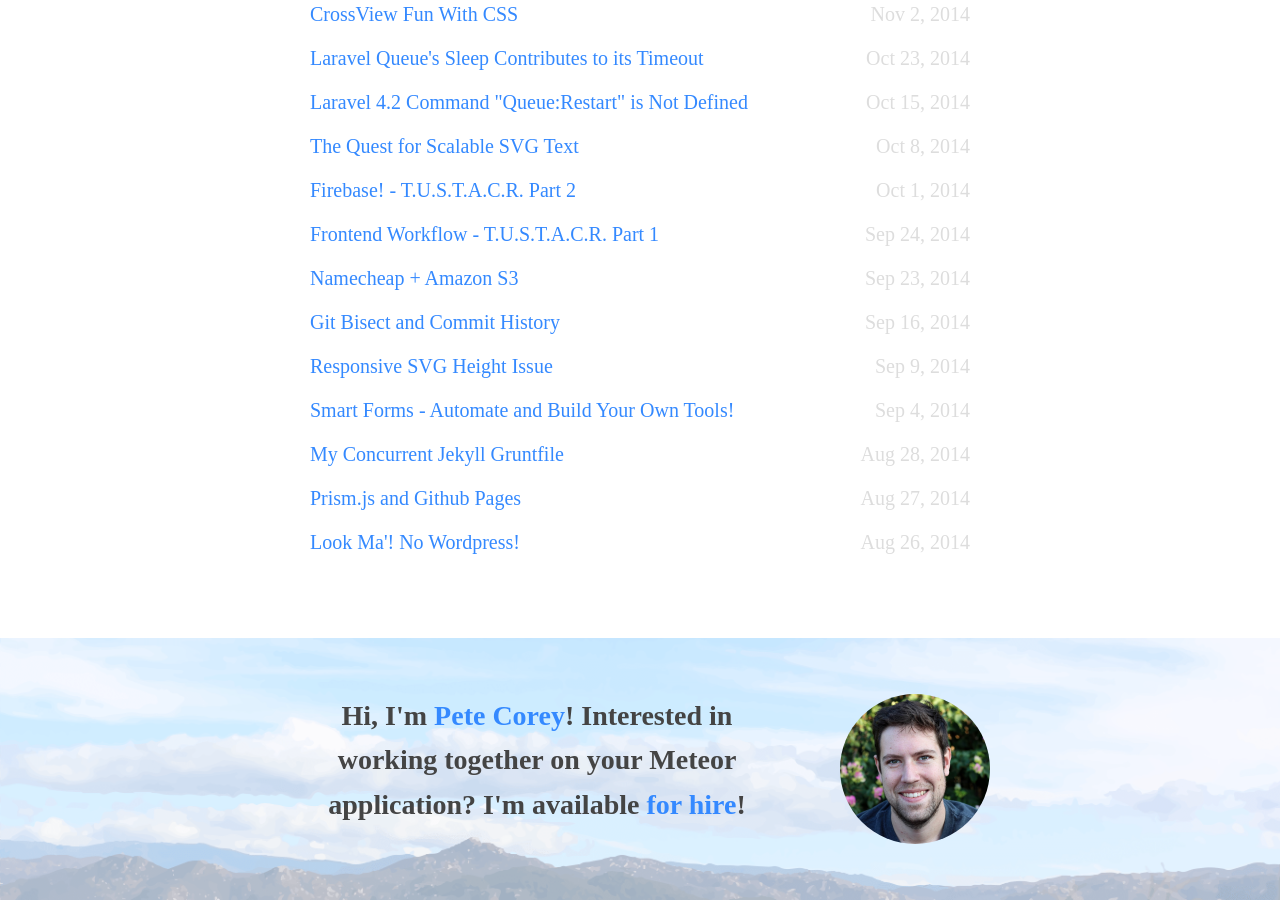
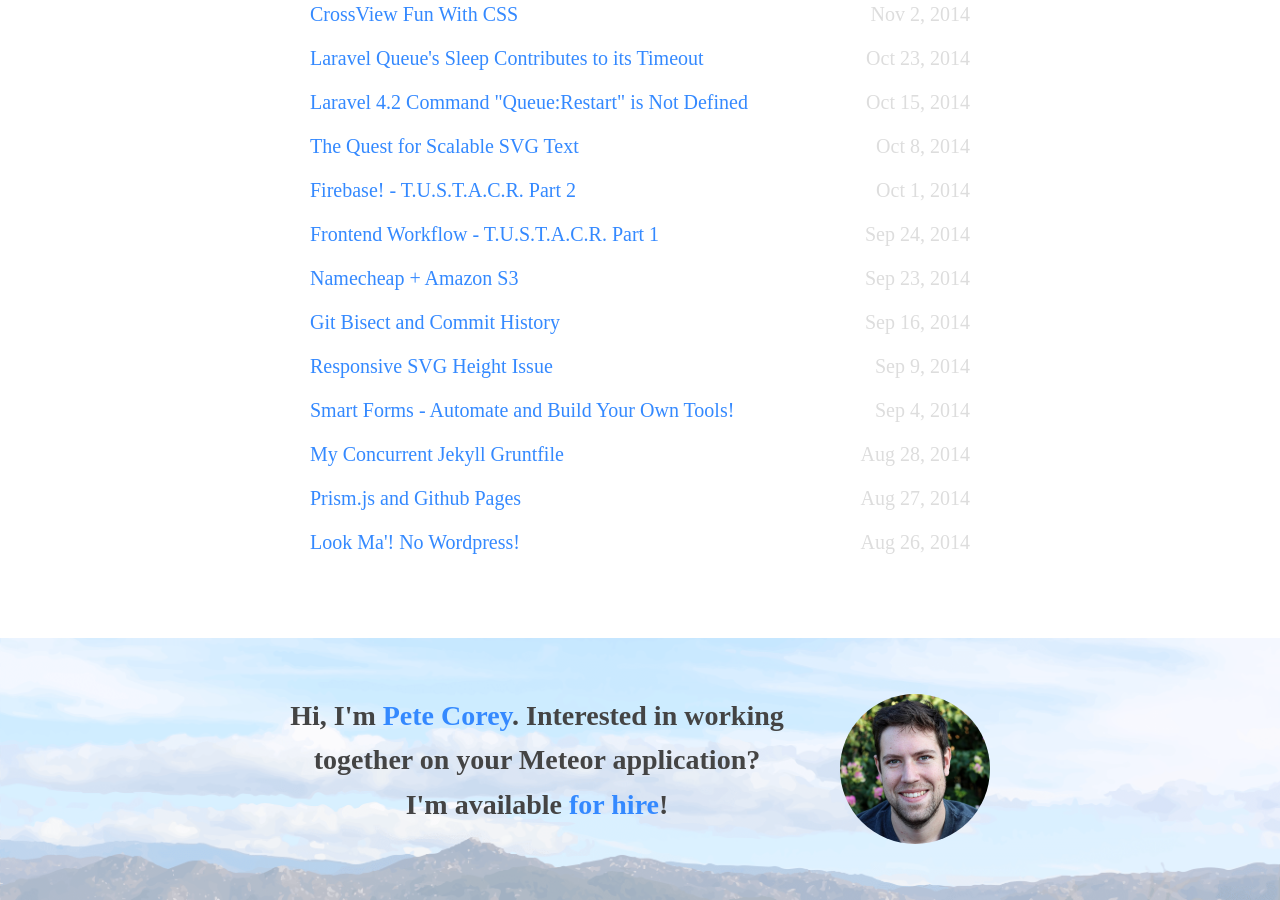
Before and after one commit to pcorey/pcorey.github.io, a Jekyll site: the page built from index.html, in a window 1280 px wide and 900 px high, scrolled down 2631 px. Built offline with Jekyll 4.4.1, drawn with Linux system fonts in a browser that asks for light colours; nearby versions of some CDN libraries.

Commit message:
Calm down!

```diff
--- a/_includes/footer.html
+++ b/_includes/footer.html
@@ -1,9 +1,9 @@
 <footer class="content">
   <div class="footer-content">
     {% if page.tags contains "security" %}
-      <p><img src="/img/portrait-150x150.png"><span>Hi, I'm <a href="https://twitter.com/petecorey">Pete Corey</a>! Interested in a security assessment of your Meteor application? Check out <a href="http://assess.east5th.co/">East5th Assess</a>!</span></p>
+      <p><img src="/img/portrait-150x150.png"><span>Hi, I'm <a href="https://twitter.com/petecorey">Pete Corey</a>. Interested in a security assessment of your Meteor application? Check out <a href="http://assess.east5th.co/">East5th Assess</a>!</span></p>
     {% else %}
-      <p><img src="/img/portrait-150x150.png"><span>Hi, I'm <a href="https://twitter.com/petecorey">Pete Corey</a>! Interested in working together on your Meteor application? I'm available <a href="http://www.east5th.co/">for hire</a>!</span></p>
+      <p><img src="/img/portrait-150x150.png"><span>Hi, I'm <a href="https://twitter.com/petecorey">Pete Corey</a>. Interested in working together on your Meteor application? I'm available <a href="http://www.east5th.co/">for hire</a>!</span></p>
     {% endif %}
   </div>
   <script>
```
